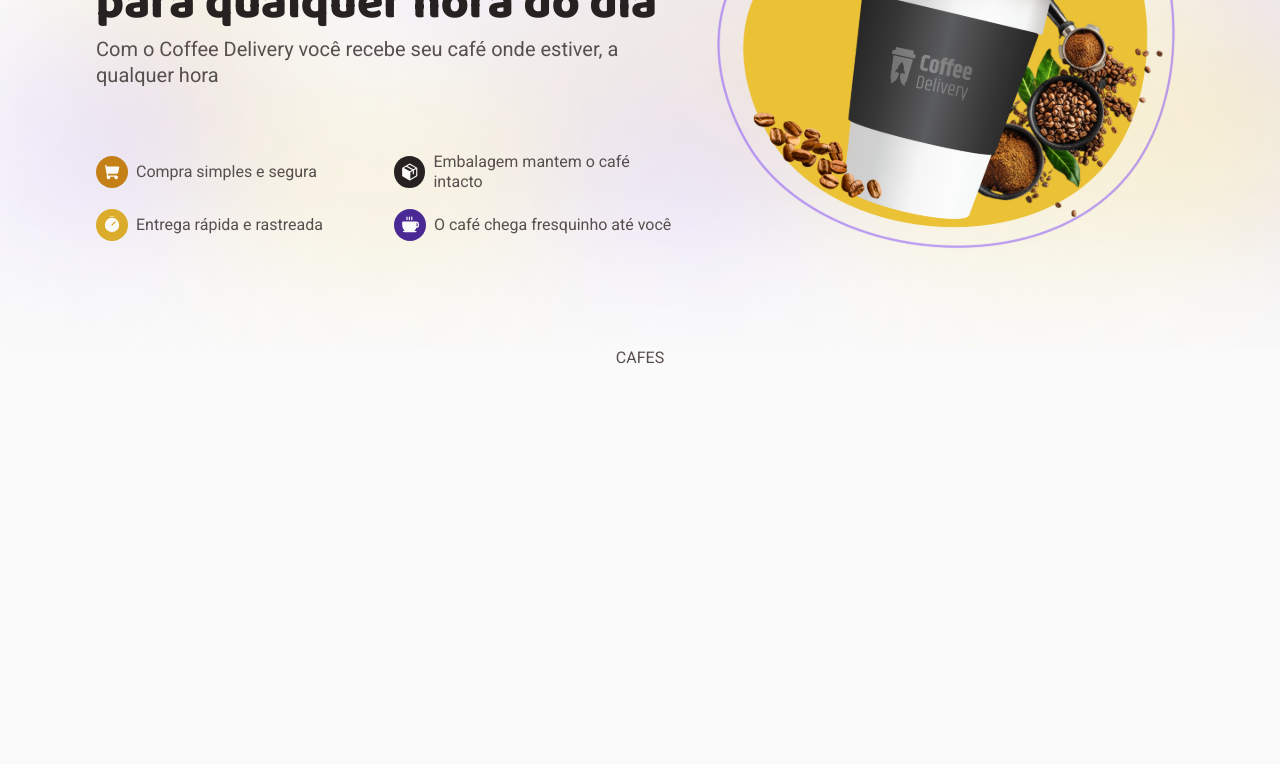
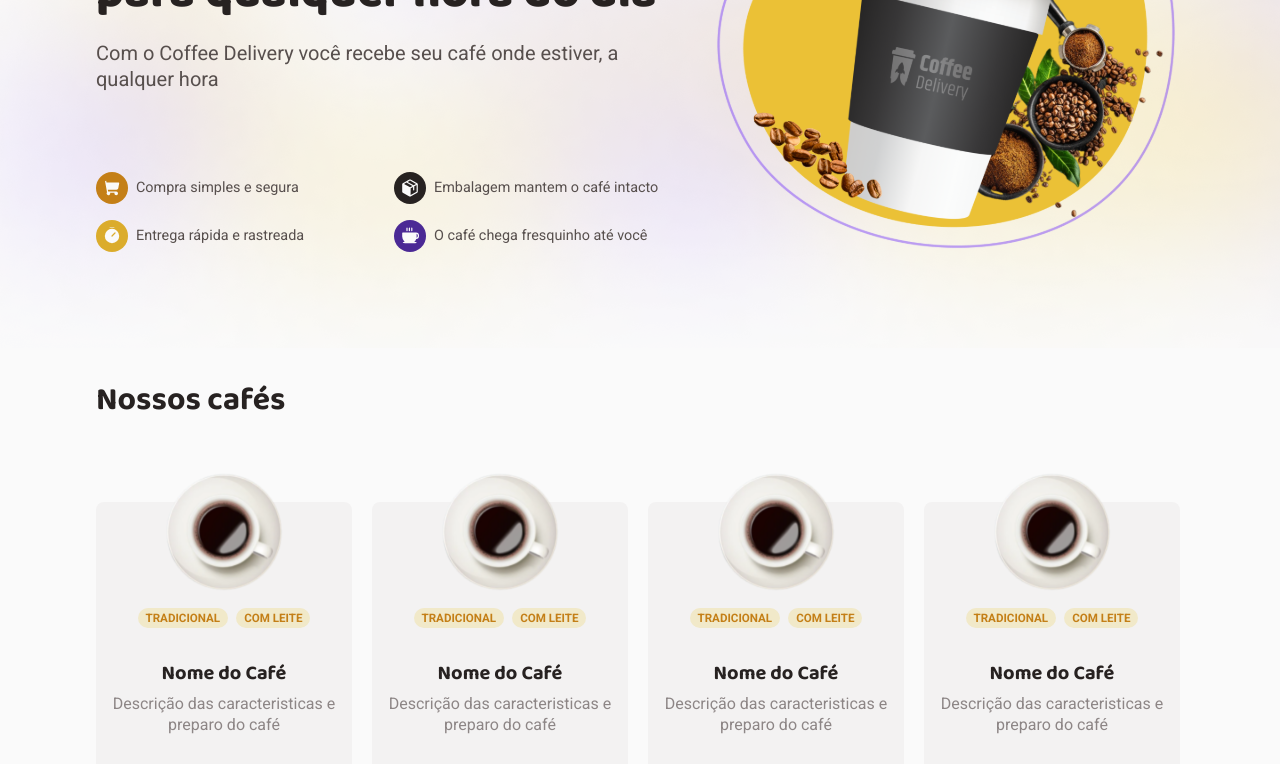
Before and after one commit to pHenrymelo/Rocketseat-React-desafio-2-cofeeDelivery, a React (Vite) app: page / in a window 1280 px wide. Shown: the part 300-1064 px from the top of the page. Before the commit the page ends 800 px from the top, so only its background shows below. Built offline with nearby package versions, Linux system fonts and the light colour scheme.

Commit message:
feat: add coffee card component

```diff
--- /dev/null
+++ b/src/pages/Home/components/CoffeeCard/index.tsx
@@ -0,0 +1,31 @@
+import { CoffeeCardActions, CoffeeCardContainer, CoffeeCardInfo, CoffeeCardTags } from "./styles";
+import coffeeImg from '../../../../assets/Type=Americano.svg'
+import { ShoppingCart } from "phosphor-react";
+
+export function CoffeeCard() {
+  return(
+    <CoffeeCardContainer>
+      <img src={coffeeImg}/>
+      <CoffeeCardTags>
+        <span>TRADICIONAL</span>
+        <span>COM LEITE</span>
+      </CoffeeCardTags>
+      <CoffeeCardInfo>
+        <h3>Nome do Café</h3>
+        <p>Descrição das caracteristicas e preparo do café</p>
+      </CoffeeCardInfo>
+
+      <CoffeeCardActions>
+        <span>
+          R$
+          <span>9,90</span>
+        </span>
+        <input type="number" placeholder="0"/>
+        <button>
+          <ShoppingCart size={24} weight="fill"/>
+        </button>
+      </CoffeeCardActions>
+
+    </CoffeeCardContainer>
+  )
+}
--- /dev/null
+++ b/src/pages/Home/components/CoffeeCard/styles.ts
@@ -0,0 +1,104 @@
+import styled from "styled-components";
+
+export const CoffeeCardContainer = styled.div`
+
+  max-width: 16rem;
+  height: 19.375rem;
+  display: flex;
+  flex-direction: column;
+  align-items: center;
+  text-align: center;
+  border-radius: 8px;
+  background-color: ${props => props.theme["base-card"]};
+  margin-top: 3rem;
+
+  img{
+    width: 7.5rem;
+    height: 7.5rem;
+    margin-top: calc(0px - 1.5rem - 6px);
+  }
+`
+
+export const CoffeeCardTags = styled.div`
+  display: flex;
+  align-items: center;
+  justify-content: center;
+  margin-block: 1rem;
+  gap: 0.5rem;
+
+  span {
+    color: ${props => props.theme["yellow-dark"]};
+    font-size: 0.725rem;
+    font-weight: bold;
+    background: ${props => props.theme["yellow-light"]};
+    border-radius: 9999px;
+    padding: 0.2rem 0.5rem;
+  }
+`
+
+export const CoffeeCardInfo = styled.div`
+  display: flex;
+  flex-direction: column;
+  gap: 0.5rem;
+  margin-block: 1rem;
+
+  h3{
+    color:  ${props => props.theme["base-title"]};
+    font-family: 'Baloo 2';
+    line-height: 1.3;
+    font-size: 1.25rem;
+  }
+
+  p{
+    color:  ${props => props.theme["base-label"]};
+    line-height: 1.3;
+  }
+
+`
+
+export const CoffeeCardActions = styled.div`
+  flex: 1;
+  display: flex;
+  justify-content: center;
+  align-items: center;
+  gap: 1rem;
+
+  span{
+    display: flex;
+    align-items: center;
+    justify-content: center;
+    gap: 0.25rem;
+    font-size: 0.875rem;
+
+
+    span{
+      color:  ${props => props.theme["base-title"]};
+      font-family: 'Baloo 2';
+      line-height: 1.3;
+      font-weight: 900;
+      font-size: 1.5rem;
+    }
+  }
+
+  input{
+    border: none;
+    background: ${props => props.theme["base-input"]};
+    max-width: 5rem;
+    height: 2rem;
+    padding: 0.5rem;
+    font-size: 1rem;
+  }
+
+  button{
+    display: flex;
+    justify-content: center;
+    align-items: center;
+    width: 2rem;
+    height: 2rem;
+    border-radius: 8px;
+    color: ${props => props.theme["background"]};
+    background: ${props => props.theme["purple-dark"]};
+    padding: 0.25rem;
+  }
+
+`
--- a/src/pages/Home/index.tsx
+++ b/src/pages/Home/index.tsx
@@ -1,6 +1,7 @@
 import { Coffee, Package, ShoppingCart, Timer } from 'phosphor-react'
-import { BannerIconsContainer, BannerTextContainer, HomeBanner, HomeContainer } from './styles'
+import { BannerIconsContainer, BannerTextContainer, CoffeeMenu, CoffeeMenuContainer, HomeBanner, HomeContainer } from './styles'
 import cover from '../../assets/cover.svg'
+import { CoffeeCard } from './components/CoffeeCard'
 
 export function Home() {
     return(
@@ -32,9 +33,25 @@ export function Home() {
                     <img src={cover} alt="copo de café ao centro com grãos e po de café em um fundo amarelo" />
                 </aside>
             </HomeBanner>
-            <main>
-                CAFES
-            </main>
+            <CoffeeMenuContainer>
+                <h2>Nossos cafés</h2>
+                <CoffeeMenu>
+                    <CoffeeCard />
+                    <CoffeeCard />
+                    <CoffeeCard />
+                    <CoffeeCard />
+                    <CoffeeCard />
+                    <CoffeeCard />
+                    <CoffeeCard />
+                    <CoffeeCard />
+                    <CoffeeCard />
+                    <CoffeeCard />
+                    <CoffeeCard />
+                    <CoffeeCard />
+                    <CoffeeCard />
+                    <CoffeeCard />
+                </CoffeeMenu>
+            </CoffeeMenuContainer>
         </HomeContainer>
     )
 }
--- a/src/pages/Home/styles.ts
+++ b/src/pages/Home/styles.ts
@@ -31,13 +31,14 @@ export const BannerTextContainer = styled.div`
   display: flex;
   flex-direction: column;
   justify-content: center;
+  gap: 1rem;
 
   h1{
+    color:  ${props => props.theme["base-title"]};
     font-family: 'Baloo 2';
+    line-height: 1.3;
     font-size: 3rem;
-    line-height: 1.3;
     font-weight: 900;
-    color:  ${props => props.theme["base-title"]};
   }
 
   h2{
@@ -57,7 +58,7 @@ export const BannerIconsContainer = styled.div`
   span{
     display: flex;
     align-items: center;
-    font-size: 1rem;
+    font-size: 0.9rem;
     line-height: 1.3;
     gap: 0.5rem;
 
@@ -84,5 +85,29 @@ export const BannerIconsContainer = styled.div`
     color: ${props => props.theme["background"]};
   }
 
+`
+
+export const CoffeeMenuContainer = styled.div`
+  flex: 1;
+  width: 100%;
+  display: flex;
+  flex-direction: column;
+  padding-inline: 6rem;
+  padding-block: 2rem;
+  gap: 2rem;
+
+  h2{
+    color:  ${props => props.theme["base-title"]};
+    font-family: 'Baloo 2';
+    line-height: 1.3;
+    font-size: 2rem;
+  }
 
 `
+
+export const CoffeeMenu = styled.div`
+  display: grid;
+  grid-template-columns: repeat(4, 1fr);
+  gap: 1rem;
+
+`
```
